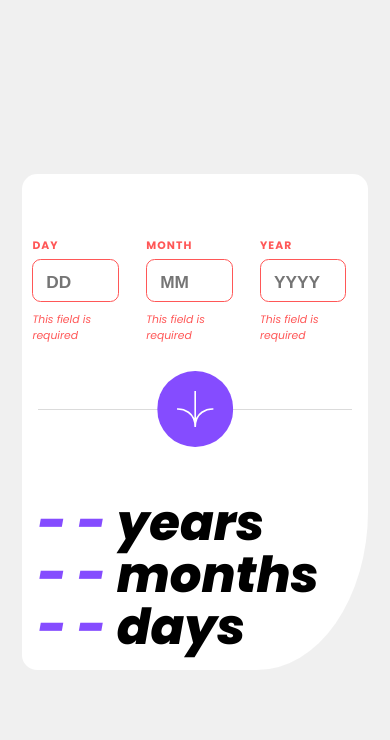
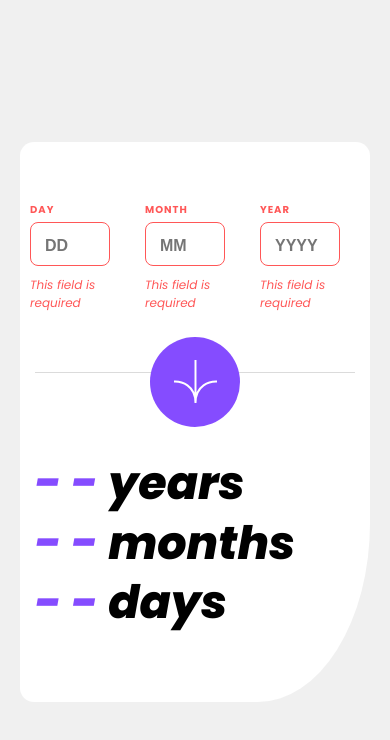
Before and after one commit to Maksio07/Age-calculator-app, a plain HTML site: page index.html in a window 390 px wide. Both pictures are taken after a click on the button 195 px from the left and 366 px from the top of the page. Drawn offline with Linux system fonts and the light colour scheme.

Commit message:
added variables in saas

```diff
--- a/index.html
+++ b/index.html
@@ -1,5 +1,5 @@
 <!DOCTYPE html>
-<html lang="pl">
+<html lang="en-US">
 
 <head>
     <meta charset="UTF-8">
@@ -18,21 +18,21 @@
     <main class="app-body">
         <div class="wrapper">
             <section class="app-body__inputs">
-                <div class="app-body__inputs__box">
-                    <label for="day" class="app-body__inputs__box--label-day">day</label>
-                    <input id="day" type="number" class="app-body__inputs__box--input-day" placeholder="dd">
-                    <p class="app-body__inputs__box--error-day">This field is required</p>
-                </div>
-                <div class="app-body__inputs__box">
-                    <label for="month" class="app-body__inputs__box--label-month">month</label>
-                    <input id="month" type="number" class="app-body__inputs__box--input-month" placeholder="mm">
-                    <p class="app-body__inputs__box--error-month">This field is required</p>
-                </div>
-                <div class="app-body__inputs__box">
-                    <label for="year" class="app-body__inputs__box--label-year">year</label>
-                    <input id="year" type="number" class="app-body__inputs__box--input-year" placeholder="yyyy">
-                    <p class="app-body__inputs__box--error-year">This field is required</p>
-                </div>
+                <form class="app-body__inputs__box">
+                    <label for="day" class="app-body__inputs__box-label--day">day</label>
+                    <input id="day" type="number" class="app-body__inputs__box-input--day" placeholder="dd">
+                    <p class="app-body__inputs__box-error--day">This field is required</p>
+                </form>
+                <form class="app-body__inputs__box">
+                    <label for="month" class="app-body__inputs__box-label--month">month</label>
+                    <input id="month" type="number" class="app-body__inputs__box-input--month" placeholder="mm">
+                    <p class="app-body__inputs__box-error--month">This field is required</p>
+                </form>
+                <form class="app-body__inputs__box">
+                    <label for="year" class="app-body__inputs__box-label--year">year</label>
+                    <input id="year" type="number" class="app-body__inputs__box-input--year" placeholder="yyyy">
+                    <p class="app-body__inputs__box-error--year">This field is required</p>
+                </form>
             </section>
 
             <section class="app-body__button">
@@ -42,15 +42,15 @@
 
             <section class="app-body__results">
                 <div class="app-body__results__box">
-                    <p class="app-body__results__box--result-years">--</p>
+                    <p class="app-body__results__box-result--years">--</p>
                     <p class="app-body__results__box--label">years</p>
                 </div>
                 <div class="app-body__results__box">
-                    <p class="app-body__results__box--result-months">--</p>
+                    <p class="app-body__results__box-result--months">--</p>
                     <p class="app-body__results__box--label">months</p>
                 </div>
                 <div class="app-body__results__box">
-                    <p class="app-body__results__box--result-days">--</p>
+                    <p class="app-body__results__box-result--days">--</p>
                     <p class="app-body__results__box--label">days</p>
                 </div>
             </section>
--- a/js/main.js
+++ b/js/main.js
@@ -20,16 +20,16 @@ const main = () => {
 }
 
 const prepareDOMElements = () => {
-	$dayInput = document.querySelector('.app-body__inputs__box--input-day')
-	$monthInput = document.querySelector('.app-body__inputs__box--input-month')
-	$yearInput = document.querySelector('.app-body__inputs__box--input-year')
-	$yearResult = document.querySelector('.app-body__results__box--result-years')
-	$monthResult = document.querySelector('.app-body__results__box--result-months')
-	$dayResult = document.querySelector('.app-body__results__box--result-days')
+	$dayInput = document.querySelector('.app-body__inputs__box-input--day')
+	$monthInput = document.querySelector('.app-body__inputs__box-input--month')
+	$yearInput = document.querySelector('.app-body__inputs__box-input--year')
+	$yearResult = document.querySelector('.app-body__results__box-result--years')
+	$monthResult = document.querySelector('.app-body__results__box-result--months')
+	$dayResult = document.querySelector('.app-body__results__box-result--days')
 	$countBtn = document.querySelector('.app-body__button--button')
-	$dayErrorText = document.querySelector('.app-body__inputs__box--error-day')
-	$monthErrorText = document.querySelector('.app-body__inputs__box--error-month')
-	$yearErrorText = document.querySelector('.app-body__inputs__box--error-year')
+	$dayErrorText = document.querySelector('.app-body__inputs__box-error--day')
+	$monthErrorText = document.querySelector('.app-body__inputs__box-error--month')
+	$yearErrorText = document.querySelector('.app-body__inputs__box-error--year')
 	$inputsSection = document.querySelector('.app-body__inputs')
 	$date = new Date()
 	$currentYear = $date.getFullYear()
@@ -42,55 +42,81 @@ const prepareDOMEvents = () => {
 }
 
 const daysInMonth = (month, year) => {
-	return new Date(year, month, 0).getDate();
+	return new Date(year, month, 0).getDate()
 }
 
+const clearOutputs = () => {
+	$dayResult.textContent = '--'
+	$monthResult.textContent =  '--'
+	$yearResult.textContent = '--'
+}
+
+// check inputs
+
 const checkInputs = () => {
-
 	if ($dayInput.value > daysInMonth($monthInput.value, $yearInput.value)) {
-		$inputsSection.classList.add('error');
-		$dayErrorText.textContent = 'Must be a valid day'
+		$inputsSection.classList.add('error')
+		$dayErrorText.textContent = 'Must be a valid date'
 		$monthErrorText.textContent = ''
 		$yearErrorText.textContent = ''
+		clearOutputs();
 	} else if ($monthInput.value > 12) {
-		$inputsSection.classList.add('error');
+		$inputsSection.classList.add('error')
 		$monthErrorText.textContent = 'Must be a valid month'
 		$dayErrorText.textContent = ''
 		$yearErrorText.textContent = ''
-	} else if ($yearInput.value > $currentYear || $yearInput.value === $currentYear) {
-		$inputsSection.classList.add('error');
+		clearOutputs();
+	} else if ($yearInput.value > $currentYear) {
+		$inputsSection.classList.add('error')
 		$yearErrorText.textContent = 'Must be in the past'
 		$dayErrorText.textContent = ''
 		$monthErrorText.textContent = ''
+		clearOutputs();
+	} else if (
+		($dayInput.value > $currentDay && $monthInput.value > $currentMonth && $yearInput.value == $currentYear) ||
+		($monthInput.value > $currentMonth && $yearInput.value == $currentYear)
+	) {
+		$inputsSection.classList.add('error')
+		$dayErrorText.textContent = 'Must be a valid day'
+		$monthErrorText.textContent = 'Must be a valid month'
+		$yearErrorText.textContent = 'Must be in the past'
+		clearOutputs()
 	} else if ($dayInput.value === '' || $monthInput.value === '' || $yearInput.value === '') {
-		$inputsSection.classList.add('error');
+		$inputsSection.classList.add('error')
+		clearOutputs();
 	} else {
-		$inputsSection.classList.remove('error');
+		$inputsSection.classList.remove('error')
 		$inputsSection.firstElementChild.nextElementSibling.classList.remove('error')
 		countAge()
 	}
 }
+
+// calculate outpoots
 
 const countAge = () => {
 	const countedYear = $currentYear - $yearInput.value
 	const countedMonth = $currentMonth + 1 - $monthInput.value
 	const countedDays = $currentDay - $dayInput.value
 
-	if (countedMonth < 0 && countedDays < 0) {
-		$yearResult.textContent = `${countedYear - 1}`
-		$monthResult.textContent = `${12 - -countedMonth}`
-		$dayResult.textContent = `${daysInMonth($monthInput.value, $yearInput.value) - -countedDays}`
+	if (countedDays < 0 && countedMonth < 0) {
+		$dayResult.textContent = daysInMonth($monthInput.value, $yearInput.value) + countedDays
+		$monthResult.textContent = 12 + countedMonth
+		$yearResult.textContent = countedYear - 1
 	} else if (countedMonth < 0) {
-		$yearResult.textContent = `${countedYear - 1}`
-		$monthResult.textContent = `${12 - -countedMonth}`
-		$dayResult.textContent = `${countedDays}`
+		$monthResult.textContent = 12 + countedMonth
+		$dayResult.textContent = countedDays
+		$yearResult.textContent = countedYear - 1
 	} else if (countedDays < 0) {
-		$yearResult.textContent = `${countedYear}`
-		$monthResult.textContent = `${countedMonth - 1}`
-		$dayResult.textContent = `${daysInMonth($monthInput.value, $yearInput.value) - -countedDays}`
+		$dayResult.textContent = daysInMonth($monthInput.value, $yearInput.value) + countedDays
+		$monthResult.textContent = countedMonth - 1
+		$yearResult.textContent = countedYear
+	} else {
+		$dayResult.textContent = countedDays
+		$monthResult.textContent = countedMonth
+		$yearResult.textContent = countedYear
 	}
 
-	console.log($currentMonth);
+	console.log(countedDays)
 }
 
 window.addEventListener('DOMContentLoaded', main)
--- /dev/null
+++ b/sass/_colors.scss
@@ -0,0 +1,7 @@
+$body-color: hsl(0, 0%, 94%);
+$error-color: hsl(0, 100%, 67%);
+$app-bg: hsl(0, 0%, 100%);
+$date-color: hsl(0, 1%, 44%);
+$input-border-color: hsl(0, 0%, 86%);
+$purple: hsl(259, 100%, 65%);
+$hover-color: hsl(0, 0%, 8%);
--- a/sass/style.scss
+++ b/sass/style.scss
@@ -1,3 +1,5 @@
+@use './colors';
+
 * {
 	box-sizing: border-box;
 	padding: 0;
@@ -5,7 +7,7 @@
 }
 
 html {
-	font-size: 67.5%;
+	font-size: 62.5%;
 }
 
 body {
@@ -14,7 +16,7 @@ body {
 	align-items: center;
 	min-height: 100vh;
 	font-family: 'Poppins', sans-serif;
-	background-color: hsl(0, 0%, 94%);
+	background-color: $body-color;
 }
 
 .wrapper {
@@ -23,31 +25,30 @@ body {
 	max-width: 1440px;
 }
 
-.error{
-	input{
-		border-color: hsl(0, 100%, 67%);
+.error {
+	input {
+		border-color: $error-color;
 	}
 
-	label{
-		color: hsl(0, 100%, 67%);
+	label {
+		color: $error-color;
 	}
 
-	.app-body__inputs__box--error-day,
-	.app-body__inputs__box--error-month,
-	.app-body__inputs__box--error-year{
+	.app-body__inputs__box-error--day,
+	.app-body__inputs__box-error--month,
+	.app-body__inputs__box-error--year {
 		display: flex;
 	}
 }
 
 .app-body {
 	margin: 0 2rem;
-	width: 60rem;
-	height: 46rem;
-	background-color: hsl(0, 0%, 100%);
+	width: 80rem;
+	height: 56rem;
+	background-color: $app-bg;
 	border-radius: 1.4rem;
 	border-bottom-right-radius: 32%;
 
-	&__inputs,
 	&__button,
 	&__results {
 		margin-left: 4rem;
@@ -55,48 +56,11 @@ body {
 
 	&__inputs {
 		display: flex;
-		margin-top: 6rem;
-		margin-bottom: 4rem;
+		margin: 6rem 0 4rem 4rem;
 
 		&__box {
 			display: flex;
 			flex-direction: column;
-
-			&--label-day,
-            &--label-month,
-            &--label-year {
-				margin-bottom: 0.4rem;
-				color: hsl(0, 1%, 44%);
-				text-transform: uppercase;
-				font-size: 1rem;
-				font-weight: bold;
-				letter-spacing: 0.1rem;
-			}
-
-			&--input-day,
-			&--input-month,
-			&--input-year {
-				padding: 0.6rem 1.2rem;
-				width: 11rem;
-				font-size: 3.2rem;
-				font-weight: bold;
-				border: 1px solid hsl(0, 0%, 86%);
-				border-radius: 0.8rem;
-			}
-
-			&--input-day:focus,
-			&--input-month:focus,
-			&--input-year:focus {
-				outline: none;
-				border: 1px solid hsl(259, 100%, 65%);
-			}
-
-			&--input-day::placeholder,
-			&--input-month::placeholder,
-			&--input-year::placeholder {
-				font-size: 2.6rem;
-				text-transform: uppercase;
-			}
 
 			input::-webkit-outer-spin-button,
 			input::-webkit-inner-spin-button {
@@ -107,19 +71,62 @@ body {
 			input[type='number'] {
 				appearance: textfield;
 			}
-
-            &--error-day,
-            &--error-month,
-            &--error-year{
-				display: none;
-                margin-top: 1rem;
-                color: hsl(0, 100%, 67%);
-                font-style: italic;
-            }
 		}
 
 		&__box:nth-child(n + 2) {
 			margin-left: 2.5rem;
+		}
+
+		&__box-label {
+			&--day,
+			&--month,
+			&--year {
+				margin-bottom: 0.4rem;
+				color: $date-color;
+				text-transform: uppercase;
+				font-size: 1rem;
+				font-weight: bold;
+				letter-spacing: 0.1rem;
+			}
+		}
+
+		&__box-input {
+			&--day,
+			&--month,
+			&--year {
+				padding: 0.8rem 1.4rem;
+				width: 13rem;
+				font-size: 3.2rem;
+				font-weight: bold;
+				border: 1px solid $input-border-color;
+				border-radius: 0.8rem;
+			}
+
+			&--day:focus,
+			&--month:focus,
+			&--year:focus {
+				outline: none;
+				border: 1px solid $purple;
+			}
+
+			&--day::placeholder,
+			&--month::placeholder,
+			&--year::placeholder {
+				font-size: 2.6rem;
+				text-transform: uppercase;
+			}
+		}
+
+		&__box-error {
+			&--day,
+			&--month,
+			&--year {
+				display: none;
+				margin-top: 1rem;
+				color: $error-color;
+				font-style: italic;
+				font-size: 1.2rem;
+			}
 		}
 	}
 
@@ -132,20 +139,20 @@ body {
 			width: 80%;
 			height: 0.1rem;
 			border: 0;
-			border-top: 1px solid hsl(0, 0%, 86%);
+			border-top: 1px solid $input-border-color;
 		}
 
 		&--button {
 			position: absolute;
 			top: -3.5rem;
 			left: 80%;
-			height: 7rem;
-			width: 7rem;
+			height: 9rem;
+			width: 9rem;
 			background-image: url('../img/icon-arrow.svg');
 			background-position: center;
 			background-size: 50%;
 			background-repeat: no-repeat;
-			background-color: hsl(259, 100%, 65%);
+			background-color: $purple;
 			border: none;
 			border-radius: 50%;
 			cursor: pointer;
@@ -153,7 +160,7 @@ body {
 		}
 
 		&--button:hover {
-			background-color: hsl(0, 0%, 8%);
+			background-color: $hover-color;
 		}
 	}
 
@@ -164,31 +171,34 @@ body {
 			display: flex;
 			align-items: center;
 
-			&--result-years,
-			&--result-months,
-			&--result-days,
-			&--label {
-				font-size: 6.8rem;
+			&--label{
+				font-size: 8.4rem;
+				font-weight: 800;
+				font-style: italic;
+				line-height: 0.6rem;
+			}
+		}
+
+		&__box-result {
+			&--years,
+			&--months,
+			&--days {
+				font-size: 8.4rem;
 				font-weight: 800;
 				font-style: italic;
 			}
 
-			&--result-years,
-			&--result-months,
-			&--result-days {
-				color: hsl(259, 100%, 65%);
+			&--years,
+			&--months,
+			&--days {
+				color: $purple;
 				font-size: 7.4rem;
 				letter-spacing: 1rem;
-				line-height: 105%;
-			}
-
-			&--label {
-				line-height: 0.2rem;
+				line-height: 130%;
 			}
 		}
 	}
 }
-
 
 @media (max-width: 420px) {
 	.app-body {
@@ -204,17 +214,17 @@ body {
 				margin-left: 1.5rem;
 			}
 
-			&__box {
-				&--input-day,
-				&--input-month,
-				&--input-year {
+			&__box-input {
+				&--day,
+				&--month,
+				&--year {
 					width: 8rem;
 					font-size: 2.2rem;
 				}
 
-				&--input-day::placeholder,
-				&--input-month::placeholder,
-				&--input-year::placeholder {
+				&--day::placeholder,
+				&--month::placeholder,
+				&--year::placeholder {
 					font-size: 1.6rem;
 				}
 			}
@@ -224,6 +234,7 @@ body {
 			margin-top: 6rem;
 			margin-left: 1.5rem;
 			margin-right: 1.5rem;
+			margin: 6rem 1.5rem 0 1.5rem;
 
 			&--line {
 				width: 100%;
@@ -240,31 +251,33 @@ body {
 			margin-left: 1.5rem;
 
 			&__box {
-				&--result-years,
-				&--result-months,
-				&--result-days,
-				&--label {
-					font-size: 4.6rem;
-				}
 
 				&--label {
 					letter-spacing: 0;
+					font-size: 4.6rem;
+				}
+			}
+
+			&__box-result{
+				&--years,
+				&--months,
+				&--days {
+					font-size: 4.6rem;
 				}
 			}
 		}
 	}
 }
 
-
-@media (max-width: 300px){
-	.app-body{
+@media (max-width: 300px) {
+	.app-body {
 		width: 24rem;
 
-		&__inputs{
-			&__box{
-				&--input-day,
-				&--input-month,
-				&--input-year {
+		&__inputs {
+			&__box-input{
+				&--day,
+				&--month,
+				&--year {
 					padding: 0.4rem 0.8rem;
 					width: 6.4rem;
 					font-size: 2.2rem;
@@ -274,16 +287,19 @@ body {
 
 		&__results {
 			&__box {
-				&--result-years,
-				&--result-months,
-				&--result-days,
 				&--label {
+					letter-spacing: 0;
 					font-size: 3.6rem;
 				}
 
-				&--label {
-					letter-spacing: 0;
+			&__box-result{
+				&--years,
+				&--months,
+				&--days {
+					font-size: 3.6rem;
 				}
+			}
+
 			}
 		}
 	}
```
Also changed, not shown: css/style.css, 1 other file.
